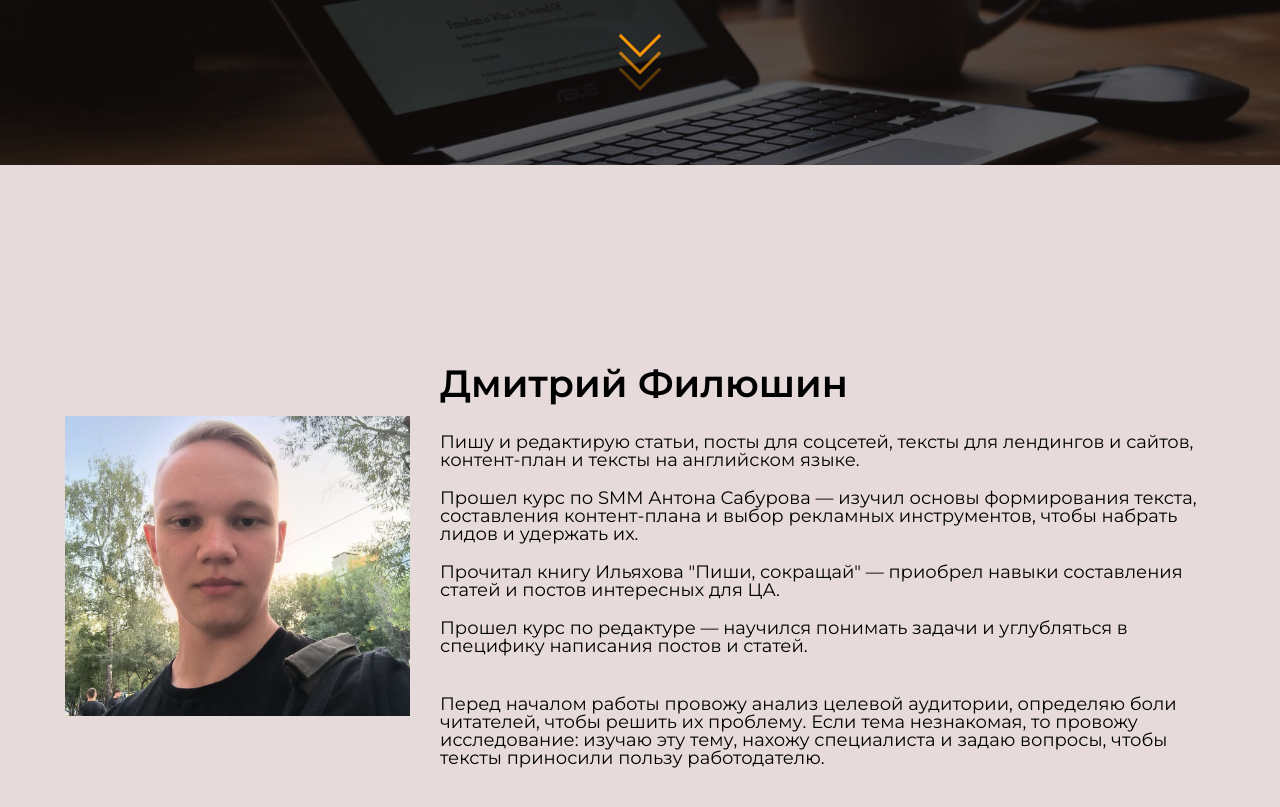
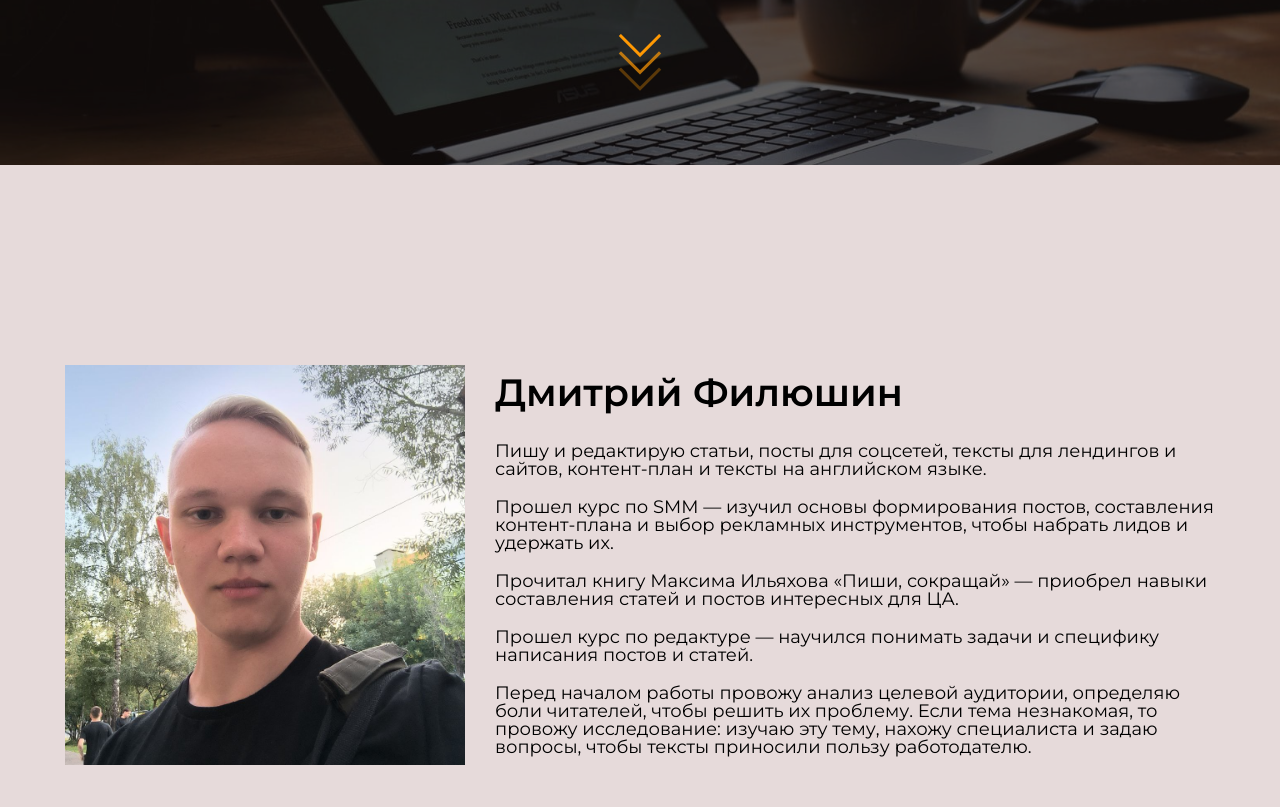
Before and after one commit to FILiSCHUK/portfolio, a plain HTML site: page index.html in a window 1280 px wide. Shown: the part 443-1250 px from the top of the page. Drawn offline with Linux system fonts and the light colour scheme.

Commit message:
Add files via upload

```diff
--- a/css/style.css
+++ b/css/style.css
@@ -148,8 +148,8 @@ body {
 .about__image {
   flex: 0 0 30%;
   align-items: center;
-  min-width: 300px;
-  height: 300px;
+  min-width: 400px;
+  height: 400px;
   margin-right: 30px;
   background-image: url('../img/about/photo.jpg');
   background-position: center;
--- a/index.html
+++ b/index.html
@@ -60,17 +60,14 @@
                 тексты для лендингов и сайтов, контент-план и тексты на английском языке.
               </p>
               <p>
-                Прошел курс по SMM Антона Сабурова — изучил основы
-                формирования текста, составления контент-плана и выбор рекламных инструментов, чтобы набрать лидов
+                Прошел курс по SMM — изучил основы
+                формирования постов, составления контент-плана и выбор рекламных инструментов, чтобы набрать лидов
                 и удержать их.
                 <p>
-                Прочитал книгу Ильяхова "Пиши, сокращай" — приобрел навыки составления статей и постов интересных для ЦА.
+                Прочитал книгу Максима Ильяхова «Пиши, сокращай» — приобрел навыки составления статей и постов интересных для ЦА.
+              </p>
+              <p>Прошел курс по редактуре — научился понимать задачи и специфику написания постов и статей.
 
-              </p>
-              <p> Прошел курс по редактуре — научился понимать задачи и углубляться в специфику написания постов и статей.
-
-              </p>
-            </p>
               <p>Перед началом работы провожу анализ целевой аудитории,
                 определяю боли читателей, чтобы решить их проблему.
                 Если тема незнакомая, то провожу исследование: изучаю эту тему,
```
